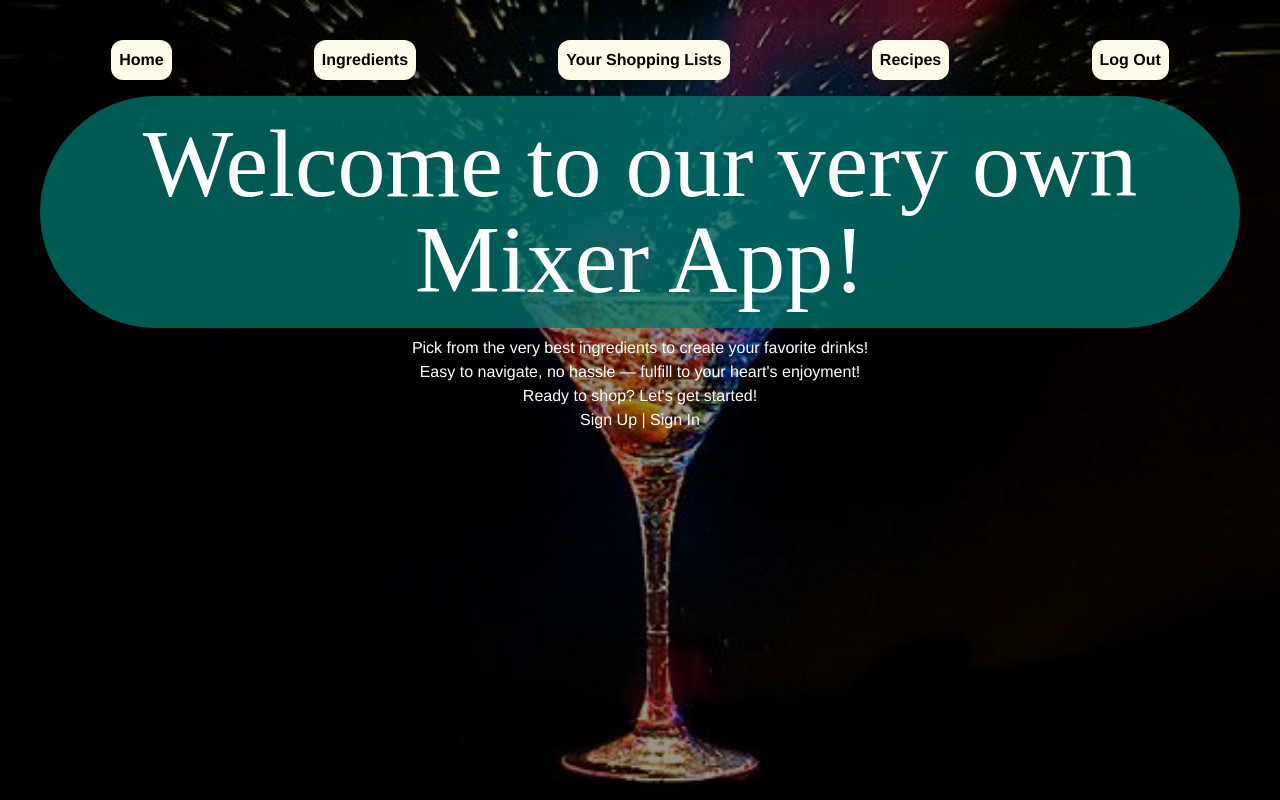
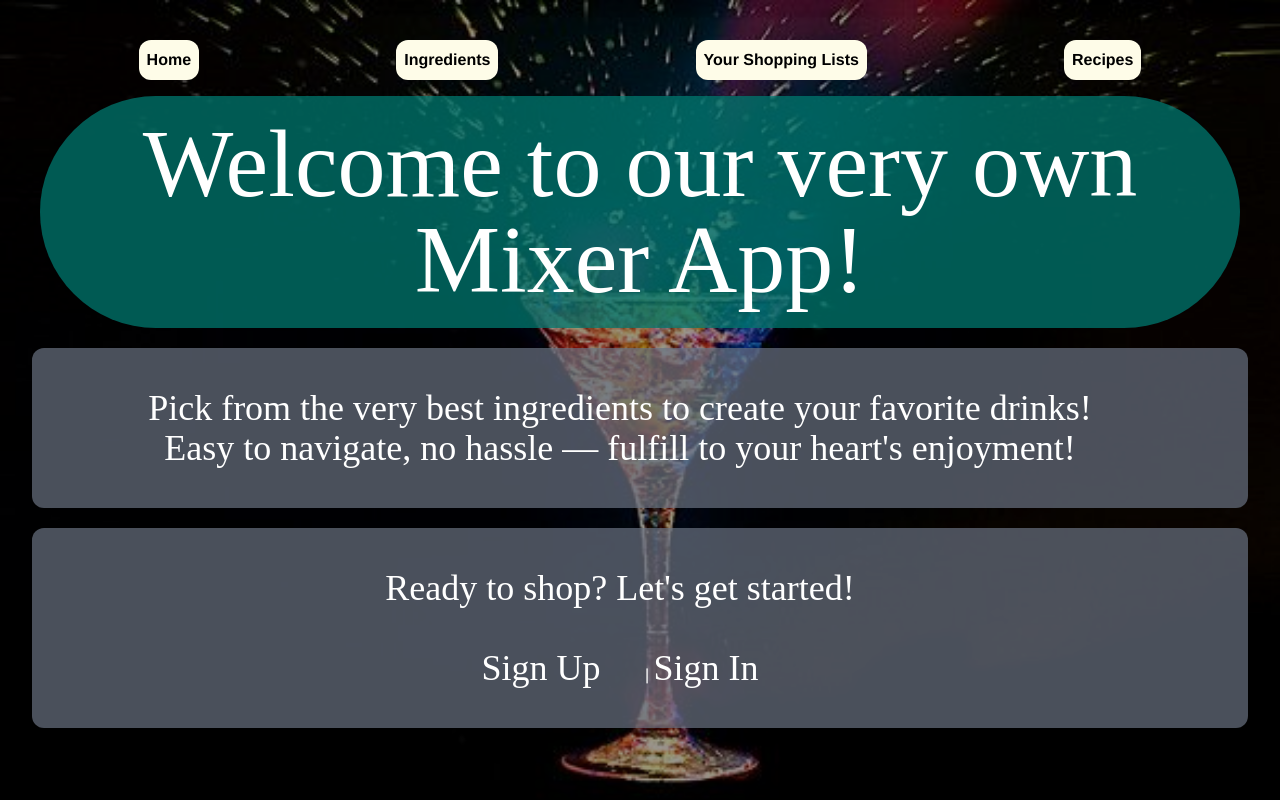
Before and after one commit to mdean317/tequila-mockingboard-FE, a React (Vite) app: page / in a window 1280 px wide. Built offline with nearby package versions, Linux system fonts and the light colour scheme; no server answers.

Commit message:
CSS updates and shifts

```diff
--- a/src/assets/components/Homepage/Homepage.jsx
+++ b/src/assets/components/Homepage/Homepage.jsx
@@ -10,14 +10,15 @@ const Home = ({ user, handleLogout }) => {
 
       <div>
         <h1 className='text-8xl p-5 m-2 bg-teal-700/75 rounded-full'>Welcome to our very own Mixer App!</h1>
-        <p>Pick from the very best ingredients to create your favorite drinks!</p>
-        <p>Easy to navigate, no hassle — fulfill to your heart's enjoyment!</p>
-
+        <section className='bg-gray-500/70 my-5 rounded-xl py-10'>
+          <p className='font-[tagesschrift-regular] text-4xl mr-10'>Pick from the very best ingredients to create your favorite drinks!</p>
+          <p className='font-[tagesschrift-regular] text-4xl mr-10'>Easy to navigate, no hassle — fulfill to your heart's enjoyment!</p>
+        </section>
         {!user ? (
-          <>
-            <p>Ready to shop? Let's get started!</p>
-            <Link to="/signup">Sign Up</Link> | <Link to="/signin">Sign In</Link>
-          </>
+          <section className='bg-gray-500/70 my-5 rounded-xl py-10'>
+            <p className='font-[tagesschrift-regular] text-4xl mr-10 pb-10'>Ready to shop? Let's get started!</p>
+            <Link className='font-[tagesschrift-regular] text-4xl mr-10' to="/signup">Sign Up</Link> | <Link className='font-[tagesschrift-regular] text-4xl mr-10' to="/signin">Sign In</Link>
+            </section>
         ) : (
           <>
             <p>You're logged in as <strong>{user.username}</strong>!</p>
--- a/src/assets/components/NavBar/NavBar.jsx
+++ b/src/assets/components/NavBar/NavBar.jsx
@@ -17,7 +17,7 @@ const Navbar = ({ user }) => {
           <Link className="text-black font-bold p-2 bg-yellow-50 rounded-xl" to="/ingredients/list">Ingredients</Link>
           <Link className="text-black font-bold p-2 bg-yellow-50 rounded-xl" to="/shoppinglists">Your Shopping Lists</Link>
           <Link className="text-black font-bold p-2 bg-yellow-50 rounded-xl" to="/recipes">Recipes</Link>
-          <Link className="text-black font-bold p-2 bg-yellow-50 rounded-xl" to="/logout">Log Out</Link>
+          {/* <Link className="text-black font-bold p-2 bg-yellow-50 rounded-xl" to="/logout">Log Out</Link> */}
           {/* <Link className="text-black font-bold p-2 bg-yellow-50 rounded-xl" to="/user" >Profile</Link> */}
         </>
       )}
```
